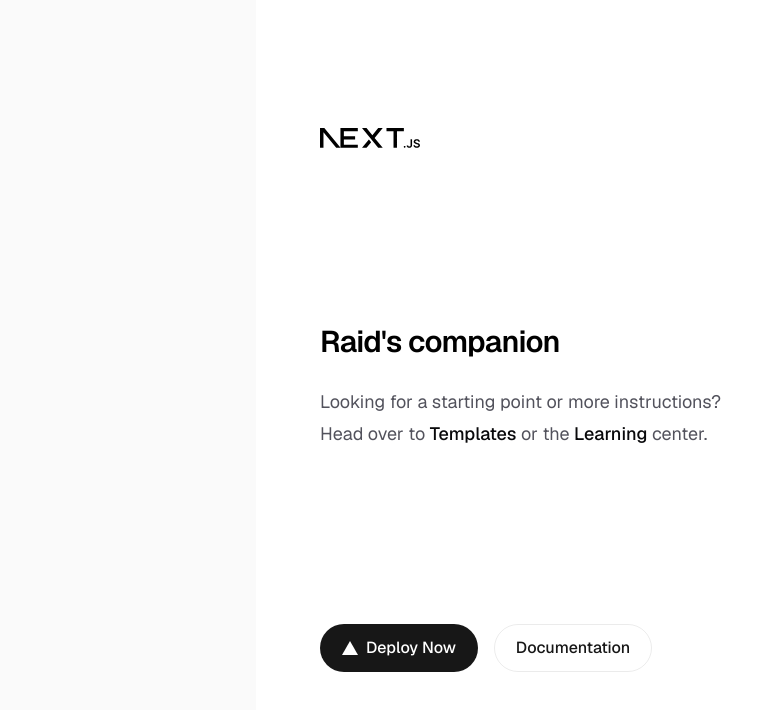
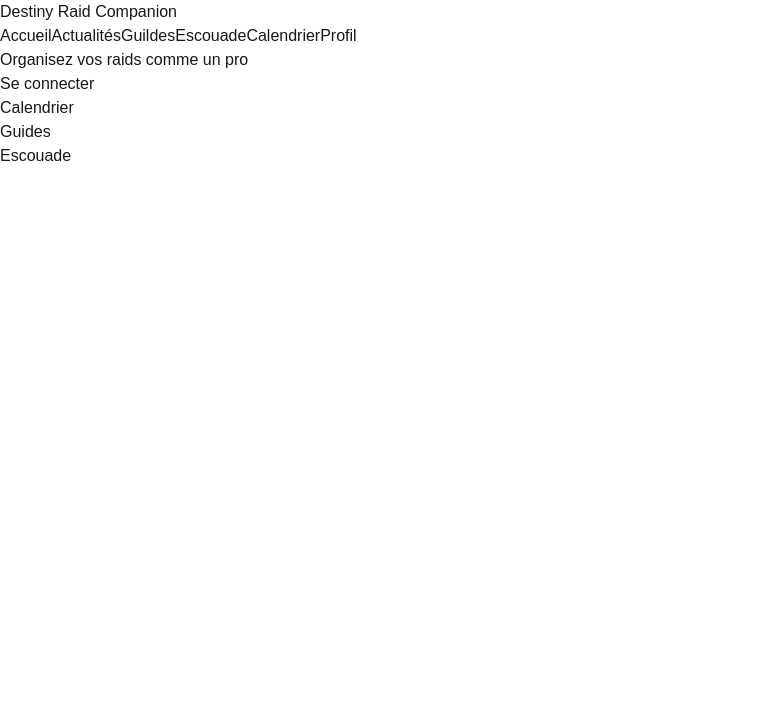
Before and after one commit to Lucas-Rochetin/Destiny-Raid-Companion, a Next.js app in the folder app/frontend/: page / in a window 1280 px wide. Shown: the top 710 px of the page, without its empty margins (0-783 px from the left). Built offline with nearby package versions, Linux system fonts and the light colour scheme.

Commit message:
testing by adding pages

```diff
--- /dev/null
+++ b/app/frontend/app/components/navbar.tsx
@@ -0,0 +1,20 @@
+export default function Navbar() {
+  return (
+    <header className="navbar">
+
+      <div className="logo">
+        Destiny Raid Companion
+      </div>
+
+      <nav>
+        <a href="/">Accueil</a>
+        <a href="#">Actualités</a>
+        <a href="#">Guildes</a>
+        <a href="#">Escouade</a>
+        <a href="#">Calendrier</a>
+        <a href="/profile">Profil</a>
+      </nav>
+
+    </header>
+  )
+}
--- /dev/null
+++ b/app/frontend/app/login/page.tsx
@@ -0,0 +1,26 @@
+import Navbar from "../components/navbar"
+
+export default function Login() {
+  return (
+
+    <main>
+
+      <Navbar/>
+
+      <div className="loginBox">
+
+        <h2>Se connecter</h2>
+
+        <input placeholder="Identifiant"/>
+
+        <input type="password" placeholder="Mot de passe"/>
+
+        <button>
+          Se connecter
+        </button>
+
+      </div>
+
+    </main>
+  )
+}
--- a/app/frontend/app/page.tsx
+++ b/app/frontend/app/page.tsx
@@ -1,65 +1,37 @@
-import Image from "next/image";
+import Navbar from "./components/navbar"
 
 export default function Home() {
   return (
-    <div className="flex min-h-screen items-center justify-center bg-zinc-50 font-sans dark:bg-black">
-      <main className="flex min-h-screen w-full max-w-3xl flex-col items-center justify-between py-32 px-16 bg-white dark:bg-black sm:items-start">
-        <Image
-          className="dark:invert"
-          src="/next.svg"
-          alt="Next.js logo"
-          width={100}
-          height={20}
-          priority
-        />
-        <div className="flex flex-col items-center gap-6 text-center sm:items-start sm:text-left">
-          <h1 className="max-w-xs text-3xl font-semibold leading-10 tracking-tight text-black dark:text-zinc-50">
-            Raid's companion
-          </h1>
-          <p className="max-w-md text-lg leading-8 text-zinc-600 dark:text-zinc-400">
-            Looking for a starting point or more instructions? Head over to{" "}
-            <a
-              href="https://vercel.com/templates?framework=next.js&utm_source=create-next-app&utm_medium=appdir-template-tw&utm_campaign=create-next-app"
-              className="font-medium text-zinc-950 dark:text-zinc-50"
-            >
-              Templates
-            </a>{" "}
-            or the{" "}
-            <a
-              href="https://nextjs.org/learn?utm_source=create-next-app&utm_medium=appdir-template-tw&utm_campaign=create-next-app"
-              className="font-medium text-zinc-950 dark:text-zinc-50"
-            >
-              Learning
-            </a>{" "}
-            center.
-          </p>
+    <main>
+
+      <Navbar/>
+
+      <section className="hero">
+
+        <h1>Organisez vos raids comme un pro</h1>
+
+        <a href="/login" className="btn">
+          Se connecter
+        </a>
+
+      </section>
+
+      <section className="features">
+
+        <div className="card">
+          Calendrier
         </div>
-        <div className="flex flex-col gap-4 text-base font-medium sm:flex-row">
-          <a
-            className="flex h-12 w-full items-center justify-center gap-2 rounded-full bg-foreground px-5 text-background transition-colors hover:bg-[#383838] dark:hover:bg-[#ccc] md:w-[158px]"
-            href="https://vercel.com/new?utm_source=create-next-app&utm_medium=appdir-template-tw&utm_campaign=create-next-app"
-            target="_blank"
-            rel="noopener noreferrer"
-          >
-            <Image
-              className="dark:invert"
-              src="/vercel.svg"
-              alt="Vercel logomark"
-              width={16}
-              height={16}
-            />
-            Deploy Now
-          </a>
-          <a
-            className="flex h-12 w-full items-center justify-center rounded-full border border-solid border-black/[.08] px-5 transition-colors hover:border-transparent hover:bg-black/[.04] dark:border-white/[.145] dark:hover:bg-[#1a1a1a] md:w-[158px]"
-            href="https://nextjs.org/docs?utm_source=create-next-app&utm_medium=appdir-template-tw&utm_campaign=create-next-app"
-            target="_blank"
-            rel="noopener noreferrer"
-          >
-            Documentation
-          </a>
+
+        <div className="card">
+          Guides
         </div>
-      </main>
-    </div>
-  );
+
+        <div className="card">
+          Escouade
+        </div>
+
+      </section>
+
+    </main>
+  )
 }
--- /dev/null
+++ b/app/frontend/app/profile/page.tsx
@@ -0,0 +1,41 @@
+import Navbar from "../components/navbar"
+
+export default function Profile() {
+
+  const user = {
+    pseudo: "F0st3r",
+    bio: "Wake up to reality",
+    classes: [
+      {name: "Chasseur", level: 500},
+      {name: "Titan", level: 500},
+      {name: "Arcaniste", level: 500}
+    ]
+  }
+
+  return (
+
+    <main>
+
+      <Navbar/>
+
+      <section className="profile">
+
+        <h2>{user.pseudo}</h2>
+        <p>{user.bio}</p>
+
+        {user.classes.map((c) => (
+
+          <div key={c.name} className="class">
+
+            {c.name}
+            <span>{c.level}</span>
+
+          </div>
+
+        ))}
+
+      </section>
+
+    </main>
+  )
+}
```
